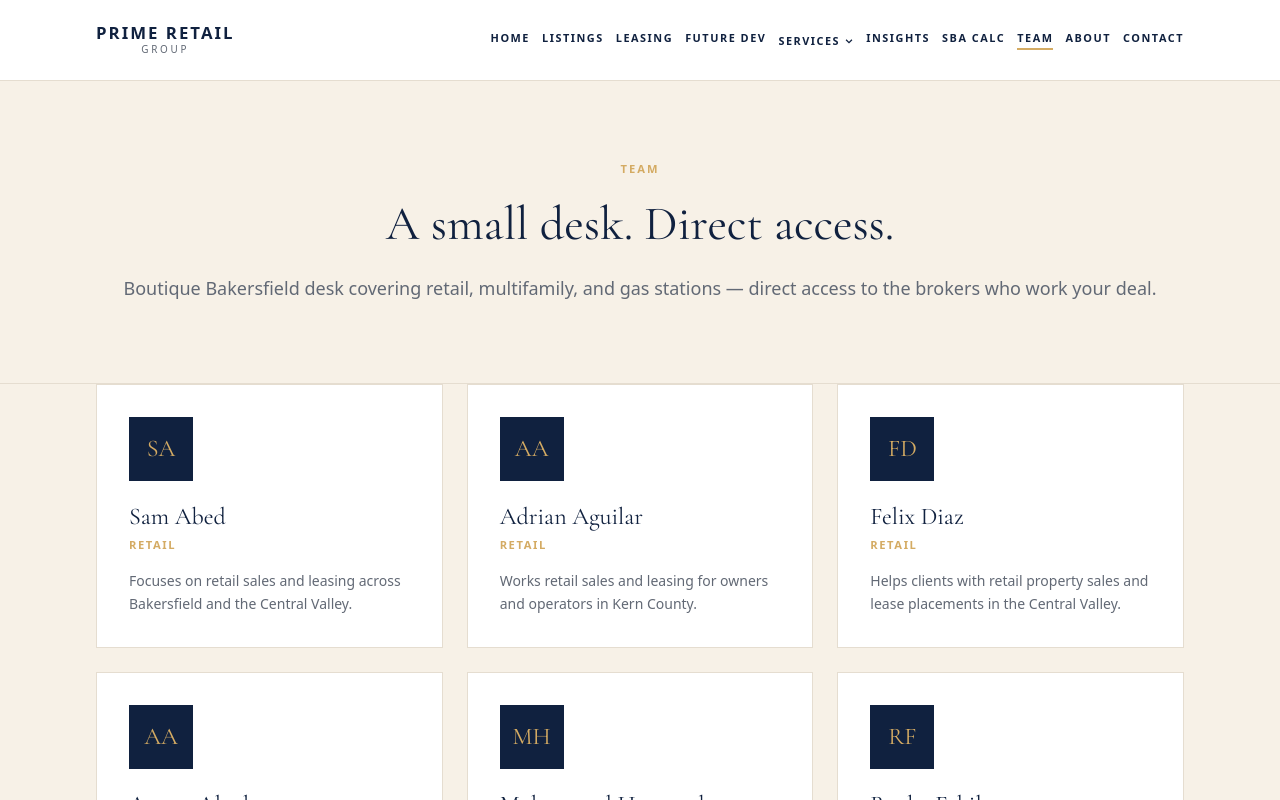
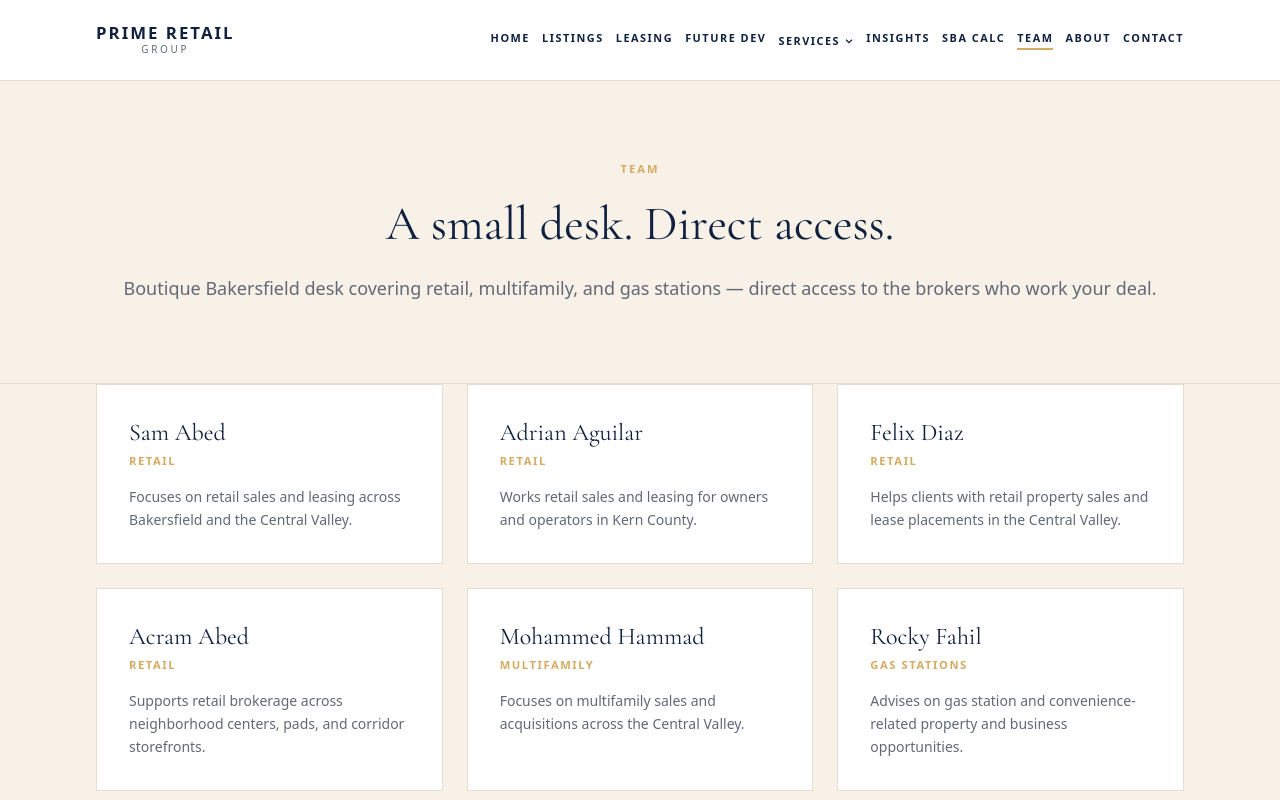
Before and after one commit to Aabed222/prime-retail-group, a Next.js app: page /team in a window 1280 px wide. Shown: the top 800 px of the page. Built offline with nearby package versions, Linux system fonts and the light colour scheme.

Commit message:
Remove initials avatar blocks above team broker names

```diff
--- a/src/app/team/page.tsx
+++ b/src/app/team/page.tsx
@@ -7,13 +7,6 @@ export const metadata: Metadata = {
   title: "Team",
   description: `Meet the ${siteConfig.name} advisory team — boutique retail brokerage in Bakersfield.`,
 };
-
-function initials(name: string) {
-  const parts = name.trim().split(/\s+/);
-  const first = parts[0]?.[0] ?? "";
-  const last = parts.length > 1 ? parts[parts.length - 1][0] ?? "" : "";
-  return (first + last).toUpperCase();
-}
 
 export default function TeamPage() {
   return (
@@ -31,9 +24,6 @@ export default function TeamPage() {
               key={m.name}
               className="border border-border bg-white p-6 md:p-8"
             >
-              <div className="mb-5 flex h-16 w-16 items-center justify-center bg-navy font-serif text-2xl text-gold">
-                {initials(m.name)}
-              </div>
               <h2 className="font-serif text-2xl text-navy">{m.name}</h2>
               <p className="mt-1 text-[0.7rem] font-semibold uppercase tracking-[0.14em] text-gold">
                 {m.focus}
```
